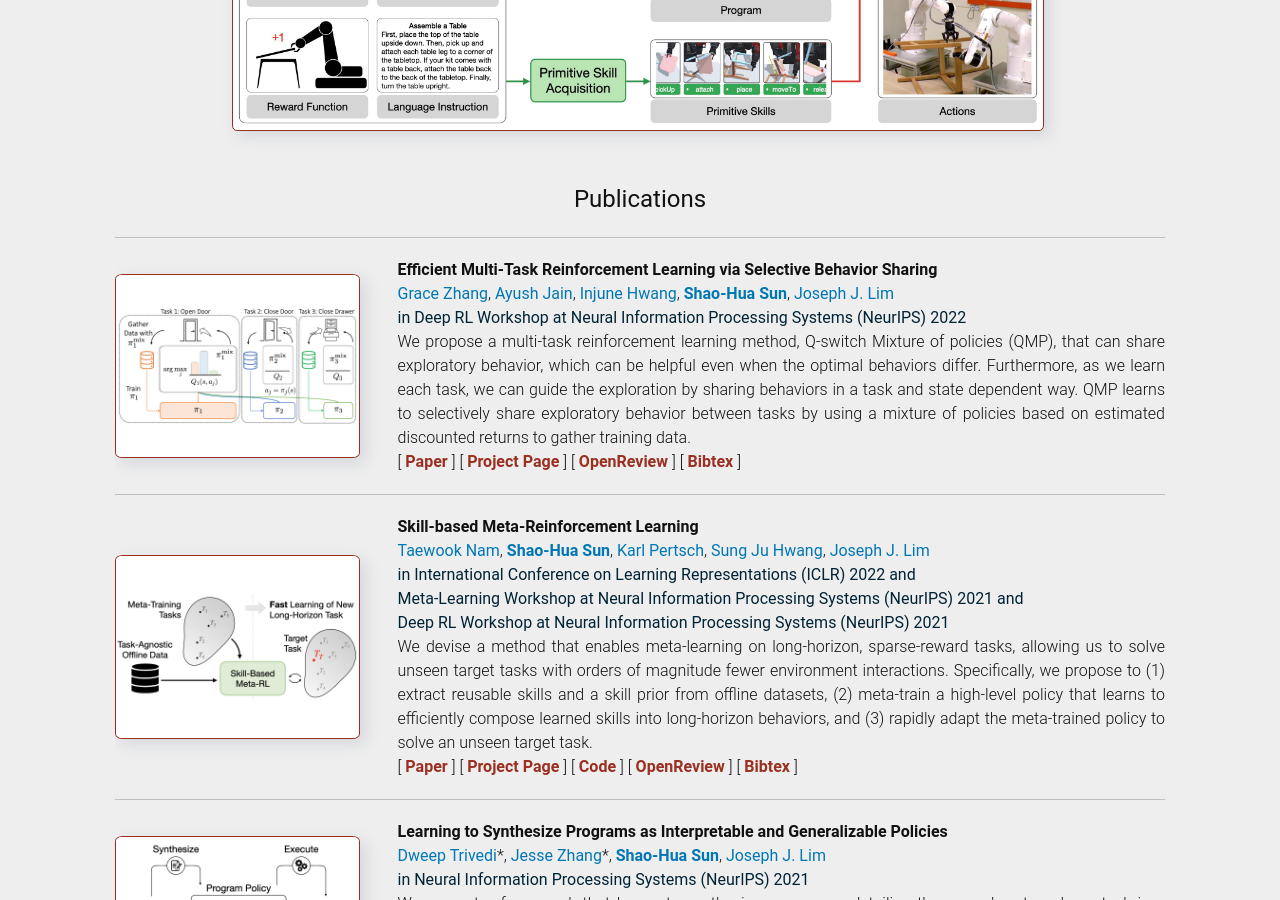
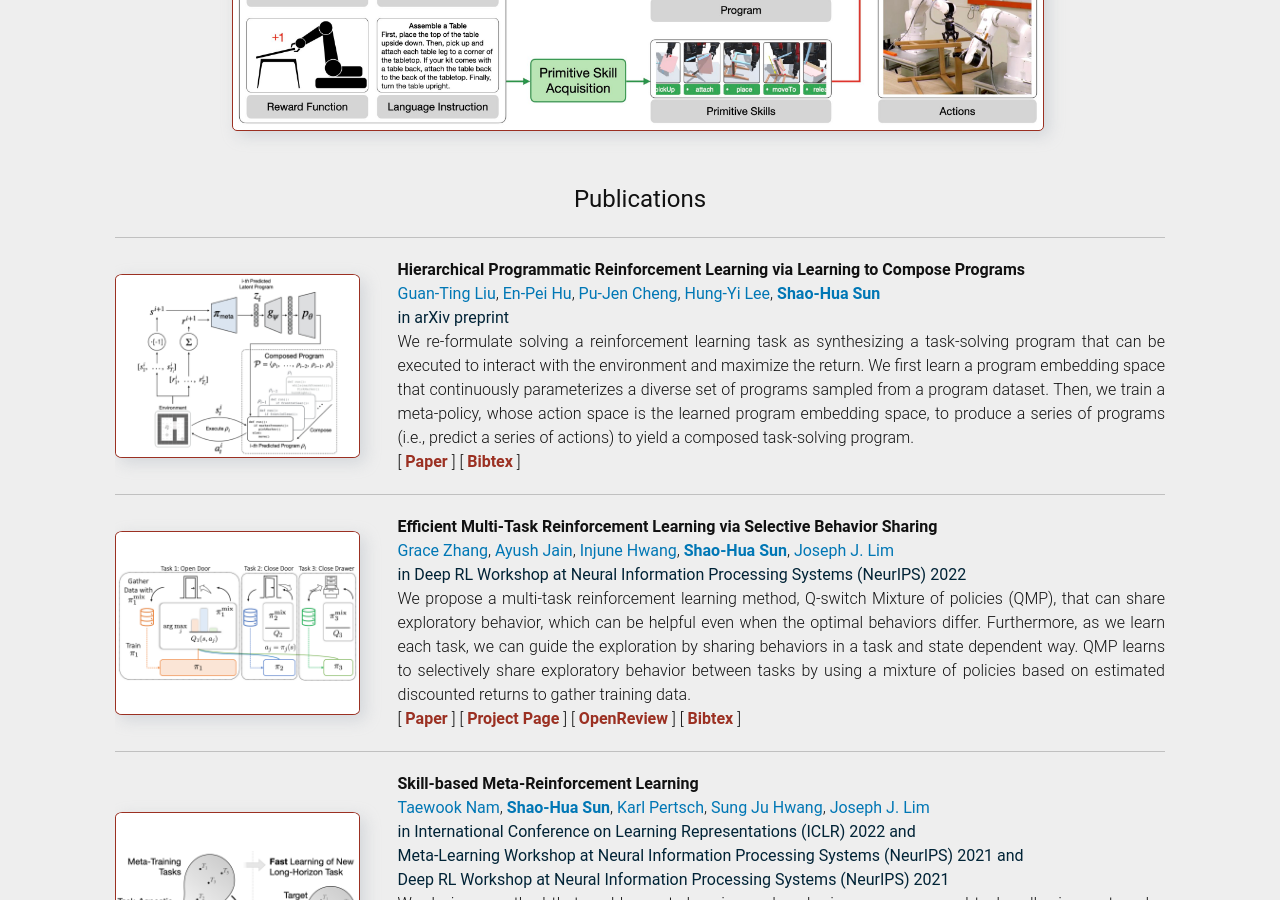
Before and after one commit to shaohua0116/shaohua0116.github.io, a Jekyll site: the page built from index.html, in a window 1280 px wide and 900 px high, scrolled down 1113 px. Built offline with Jekyll 4.4.1, drawn with Linux system fonts in a browser that asks for light colours; some web fonts are replaced.

Commit message:
add hprl

```diff
--- a/_data/publications.yml
+++ b/_data/publications.yml
@@ -1,3 +1,29 @@
+- title: 'Hierarchical Programmatic Reinforcement Learning via Learning to Compose Programs'
+  date:  'Jan 2023'
+  imgurl: '/images/projects/hprl.png'
+  imgprop: 'frame'
+  selected: true
+  authors:
+    - name: Guan-Ting Liu
+    - name: En-Pei Hu
+    - name: Pu-Jen Cheng
+      url:  'https://www.csie.ntu.edu.tw/~pjcheng/'
+    - name: Hung-Yi Lee
+      url:  'https://speech.ee.ntu.edu.tw/~hylee/index.php'
+    - name: Shao-Hua Sun
+      url:  'https://shaohua0116.github.io/'
+      me: true
+  desc: 'We re-formulate solving a reinforcement learning task as synthesizing a task-solving program that can be executed to interact with the environment and maximize the return. We first learn a program embedding space that continuously parameterizes a diverse set of programs sampled from a program dataset. Then, we train a meta-policy, whose action space is the learned program embedding space, to produce a series of programs (i.e., predict a series of actions) to yield a composed task-solving program.'
+  abstract: 'Aiming to produce reinforcement learning (RL) policies that are human-interpretable and can generalize better to novel scenarios, Trivedi et al. (2021) present a method (LEAPS) that first learns a program embedding space to continuously parameterize diverse programs from a pre-generated program dataset, and then searches for a task-solving program in the learned program embedding space when given a task. Despite encouraging results, the program policies that LEAPS can produce are limited by the distribution of the program dataset. Furthermore, during searching, LEAPS evaluates each candidate program solely based on its return, failing to precisely reward correct parts of programs and penalize incorrect parts. To address these issues, we propose to learn a meta-policy that composes a series of programs sampled from the learned program embedding space. By composing programs, our proposed method can produce program policies that describe out-of-distributionally complex behaviors and directly assign credits to programs that induce desired behaviors. We design and conduct extensive experiments in the Karel domain. The experimental results show that our proposed framework outperforms baselines. The ablation studies confirm the limitations of LEAPS and justify our design choices.'
+  tags:
+    - name: 'Paper'
+      url:  'https://arxiv.org/abs/2301.12950'
+    - name: 'Bibtex'
+      url:  '/bibtex/hprl.txt'
+  publisher:  'arXiv preprint'
+  oral: false
+  oral_text: ''
+  status:   ''
 - title: 'Efficient Multi-Task Reinforcement Learning via Selective Behavior Sharing'
   date:  'Dec 2022'
   imgurl: '/images/projects/qmp.png'
--- /dev/null
+++ b/bibtex/hprl.txt
@@ -0,0 +1,6 @@
+@article{liu2023hierarchical,
+  title={Hierarchical Programmatic Reinforcement Learning via Learning to Compose Programs},
+  author={Guan-Ting Liu and En-Pei Hu and Pu-Jen Cheng and Hung-Yi Lee and Shao-Hua Sun},
+  journal={arXiv preprint arXiv:2301.12950},
+  year={2023}
+}
```
Also changed, not shown: images/projects/hprl.png (added).
